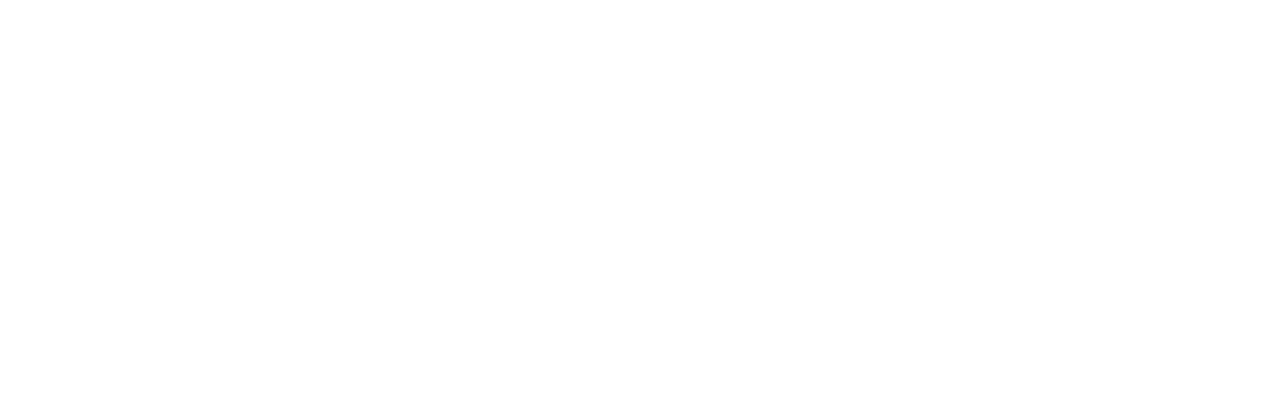
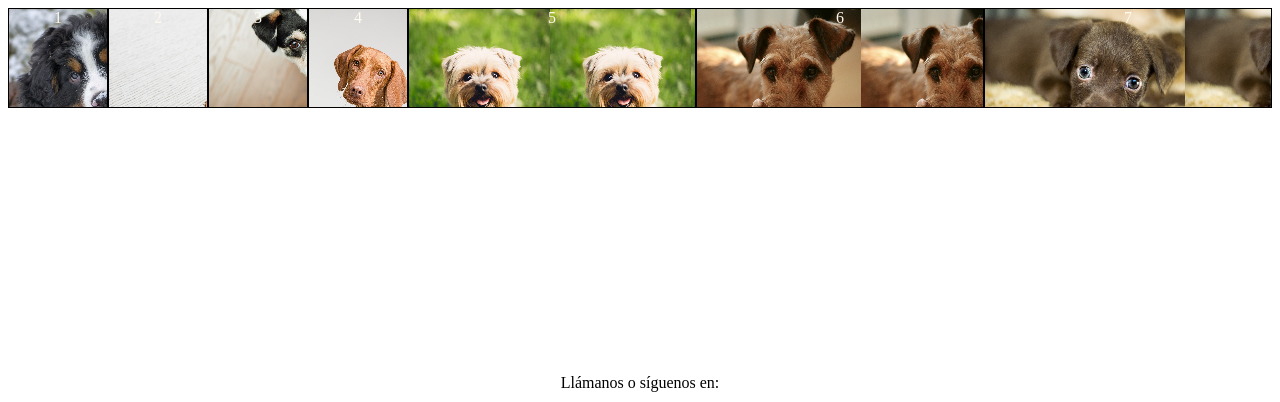
Before and after one commit to davamo/misperris, a plain HTML site: page index.html in a window 1280 px wide. Shown: the top 402 px of the page. Drawn offline with Linux system fonts and the light colour scheme.

Commit message:
pieygaleria

```diff
--- a/index.css
+++ b/index.css
@@ -11,3 +11,114 @@ body {
     display: block;
     text-align: center;
 }
+
+
+.circulo3 {
+    width: 20px;
+    height: 20px;
+    position: relative;
+    background: white;
+    display: inline-block;
+    padding: 15px 15px 15px 15px;
+    border-radius: 25px;
+    color: #69BFA0;
+    text-align: center;
+
+}
+
+/* galeria de imagenes */
+
+.grid-container {
+    display: grid;
+    grid-template-columns: 100px 100px 100px 100px;
+    grid-template-rows: 50px 50px 50px 50px 50px 50px 50px;
+}
+
+.grid-item {
+    border: 1px solid black;
+    text-align: center;
+    color: floralwhite;
+}
+
+.grid-item:nth-child(1) {
+    grid-column: 1 / 2;
+    grid-row: 1 / 3;
+    background-image: url(./Oso_tn.jpg);
+}
+
+.grid-item:nth-child(2) {
+    grid-column: 1 / 2;
+    grid-row: 3 / 5;
+    background-image: url(./Maya_tn.jpg);
+}
+
+.grid-item:nth-child(3) {
+    grid-column: 1 / 2;
+    grid-row: 5 / 7;
+    background-image: url(./Wifi_tn.jpg);
+}
+
+.grid-item:nth-child(4) {
+    grid-column: 2 / 3;
+    grid-row: 1 / 4;
+    background-image: url(./Chocolate_tn.jpg);
+}
+
+.grid-item:nth-child(5) {
+    grid-column: 2 / 3;
+    grid-row: 4 / 7;
+    background-image: url(./Pexel_tn.jpg);
+}
+
+.grid-item:nth-child(6) {
+    grid-column: 3 / 4;
+    grid-row: 1 / 4;
+    background-image: url(./Bigotes_tn.jpg);
+}
+
+.grid-item:nth-child(7) {
+    grid-column: 3 / 4;
+    grid-row: 4 / 7;
+    background-image: url(./Luna_tn.jpg);
+}
+
+
+
+@media (min-width: 401px) {
+    .grid-item:nth-child(1) {
+        grid-column: 1 / 2;
+        grid-row: 1 / 3;
+    }
+
+    .grid-item:nth-child(2) {
+        grid-column: 2 / 3;
+        grid-row: 1 / 3;
+    }
+
+    .grid-item:nth-child(3) {
+        grid-column: 3 / 4;
+        grid-row: 1 / 3;
+    }
+
+    .grid-item:nth-child(4) {
+        grid-column: 4 / 5;
+        grid-row: 1 / 3;
+    }
+
+    .grid-item:nth-child(5) {
+        grid-column: 5 / 6;
+        grid-row: 1 / 3;
+    }
+
+    .grid-item:nth-child(6) {
+        grid-column: 6 / 7;
+        grid-row: 1 / 3;
+    }
+
+    .grid-item:nth-child(7) {
+        grid-column: 7 / 8;
+        grid-row: 1 / 3;
+    }
+
+
+}
--- a/index.html
+++ b/index.html
@@ -1,10 +1,11 @@
 <!DOCTYPE html>
-<html lang="en">
+<html lang="es">
 <head>
     <meta charset="UTF-8">
     <meta name="viewport" content="width=device-width, initial-scale=1.0">
     <meta http-equiv="X-UA-Compatible" content="ie=edge">
     <link rel="stylesheet" href="./index.css" />
+    <link rel="stylesheet" href="https://cdnjs.cloudflare.com/ajax/libs/font-awesome/4.7.0/css/font-awesome.min.css">
     <title>Mis Perris</title>
 </head>
 <body>
@@ -13,9 +14,31 @@
     </header>
     <main>
 
+    <div class="grid-container">
+        <div class="grid-item">1</div>
+        <div class="grid-item">2</div>
+        <div class="grid-item">3</div>
+        <div class="grid-item">4</div>
+        <div class="grid-item">5</div>
+        <div class="grid-item">6</div>
+        <div class="grid-item">7</div>
+    </div>
+
     </main>
-    <footer>
 
-    </footer>
+
+
+
+
+
+
+        <footer class="piedepagina">
+            <p>Llámanos o síguenos en:</p>
+            <a href="tel:+56951513351">Teléfono: +56 9 51513351</a>
+            <a href="https://www.facebook.com/"><i class="fa fa-facebook"></a></i></div>
+            <a href="https://www.instagram.com"><i class="fa fa-instagram"></a></i></div>
+        </footer>
+
+
 </body>
 </html>
```
